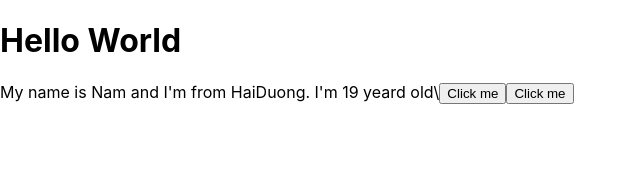
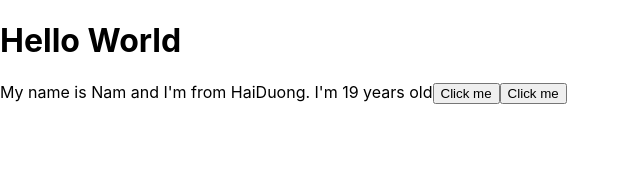
Before and after one commit to TgNam/learn-reactjs, a React (Create React App) app: page / in a window 1280 px wide. Shown: the top 172 px of the page, without its empty margins (0-640 px from the left). Built offline with nearby package versions, Linux system fonts and the light colour scheme.

Commit message:
Video 20

```diff
--- a/src/components/MyConponent.js
+++ b/src/components/MyConponent.js
@@ -8,7 +8,11 @@ class MyConponent extends React.Component {
     }
     hendleClick(event){
         console.log(">>>click me my button")
-        console.log(this.state.name)
+        console.log("My name is"+this.state.name)
+        this.setState({
+            name: "TungTai",
+            age: Math.floor(Math.random() * 100+ 1)
+        })
     }
     hendleOnMoverOver(event){
         console.log(event)
@@ -17,9 +21,9 @@ class MyConponent extends React.Component {
     render() {
         return (
             <div>
-                My  name is {this.state.name} and I'm from {this.state.address}. I'm {this.state.age} yeard old\
+                My  name is {this.state.name} and I'm from {this.state.address}. I'm {this.state.age} years old
                 <button onMouseOver={this.hendleOnMoverOver}>Click me</button>
-                <button onClick={this.hendleClick}>Click me</button>
+                <button onClick={(event)=> {this.hendleClick(event)} }>Click me</button>
             </div>
         );
     }
```
